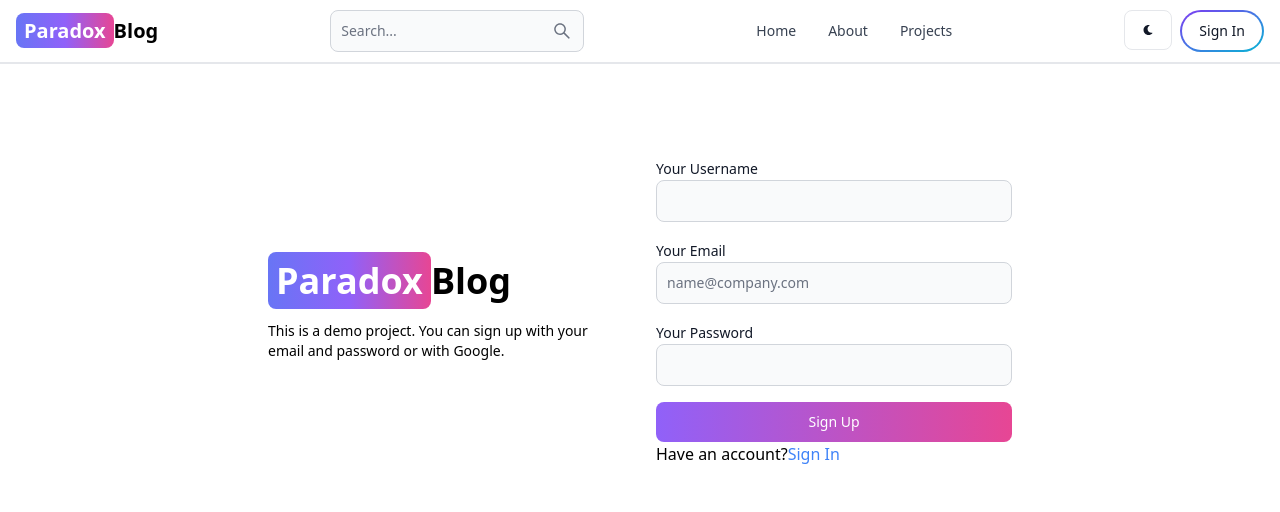
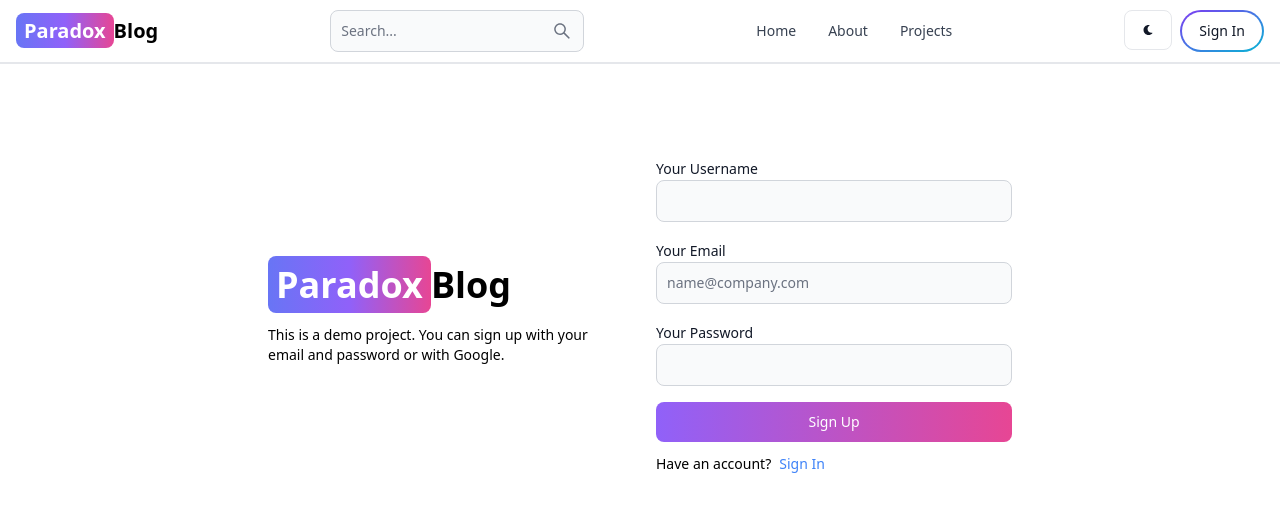
Before and after one commit to Paradox2024-github/MERN-blog-website, a React (Vite) app in the folder client/: page /sign-up in a window 1280 px wide. Shown: the top 512 px of the page. Built offline with nearby package versions, Linux system fonts and the light colour scheme.

Commit message:
create sign up UI updated

```diff
--- a/client/src/pages/SignUp.jsx
+++ b/client/src/pages/SignUp.jsx
@@ -50,7 +50,7 @@ export default function signUp() {
             Sign Up
           </Button>
         </form>
-        <div>
+        <div className='flex gap-2 text-sm mt-3'>
           <span>Have an account?</span>
           <Link to= '/sign-in' className='text-blue-500'>Sign In</Link>
         </div>
```
